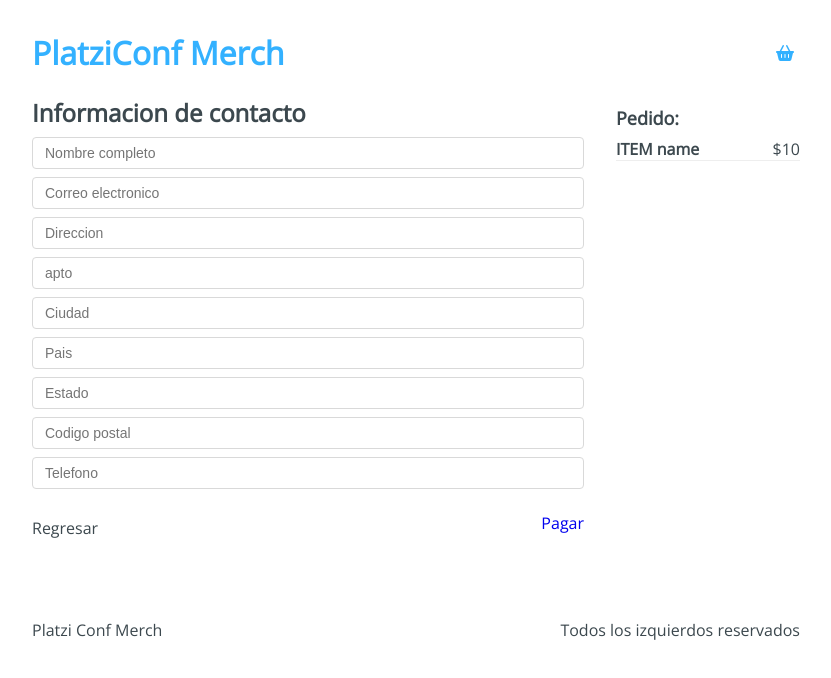
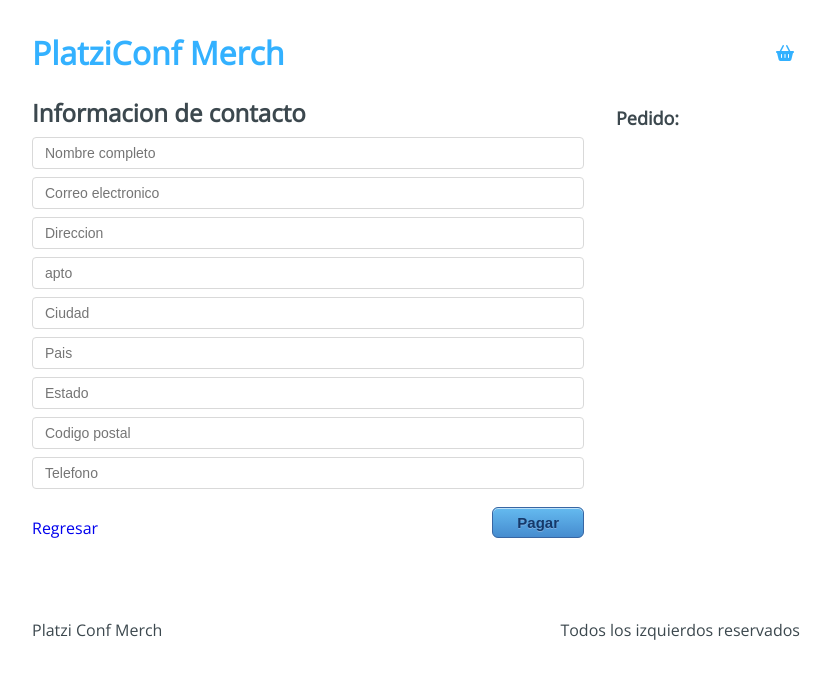
Before and after one commit to Jaime200/platziStoreMerch, a React app: page /checkout/information in a window 1280 px wide. Shown: the top 678 px of the page, without its empty margins (224-1055 px from the left). Built offline with nearby package versions, Linux system fonts and the light colour scheme.

Commit message:
Formulario e informacion de comprador

```diff
--- a/src/containers/Information.jsx
+++ b/src/containers/Information.jsx
@@ -1,8 +1,31 @@
-import React from 'react'
-import { Link } from 'react-router-dom'
+import React, { useRef, useContext } from 'react'
+import AppContext from '../context/AppContext'
+import { Link, useHistory } from 'react-router-dom'
 import '../style/components/Information.css'
 
 const Information = () =>{
+    const { state, addToBuyer } = useContext(AppContext);
+    const form = useRef(null);
+
+    const { cart } = state;
+    const history  = useHistory()
+    const handleSubmit = ()=>{
+        const formData = new FormData(form.current);
+        const buyer = {
+            'name': formData.get('name'),
+            'email':formData.get('email'),
+            'address':formData.get('address'),
+            'apto':formData.get('apto'),
+            'city':formData.get('city'),
+            'country':formData.get('country'),
+            'state':formData.get('state'),
+            'codpost':formData.get('codpost'),
+            'phone':formData.get('phone'),
+        }
+
+        addToBuyer(buyer)
+        history.push('/checkout/payment')
+    }
     return (
        <div className="Information">
            <div className="Irformation-content">
@@ -10,7 +33,7 @@
                    <h2>Informacion de contacto</h2>
                </div>
                <div className="Information-form">
-                   <form action="">
+                   <form ref={form}>
                        <input type="text" placeholder="Nombre completo" name="name"/>
                        <input type="text" placeholder="Correo electronico" name="email"/>
                        <input type="text" placeholder="Direccion" name="address"/>
@@ -24,23 +47,28 @@
                </div>
                <div className="Information-buttons">
                    <div className="Information-back">
-                       Regresar
+                       <Link to="/checkout">
+                            Regresar
+                       </Link>
                    </div>
                    <div className="Information-next">
-                       <Link to="/checkout/payment">
-                            Pagar
-                       </Link>
+                         <button type="button" onClick={handleSubmit}>Pagar</button>
                    </div>
                </div>
            </div>
            <div className="Information-sidebar">
                <h3>Pedido:</h3>
-               <div className="Informaition-item">
+               { cart.map((item)=>(
+                <div className="Informaition-item" key={item.title}>
                    <div className="Information-element">
-                       <h4>ITEM name</h4>
-                       <span>$10</span>
+                        <h4>{item.title}</h4>
+                        <span>${item.price}</span>
                    </div>
                </div>
+               ))
+
+               }
+
            </div>
        </div>
     )
--- a/src/hooks/useInitialState.js
+++ b/src/hooks/useInitialState.js
@@ -18,9 +18,17 @@
         })
     }
 
+    const addToBuyer = payload => {
+        setState({
+         ...state,
+         buyer : [ ...state.buyer , payload]
+        })
+    }
+
     return {
         addToCart,
         removeFromCart,
+        addToBuyer,
         state
     }
 };
--- a/src/initialState.js
+++ b/src/initialState.js
@@ -1,5 +1,6 @@
 export default {
     cart: [],
+    buyer : [],
     products: [
       {
         'id': '1',
```
